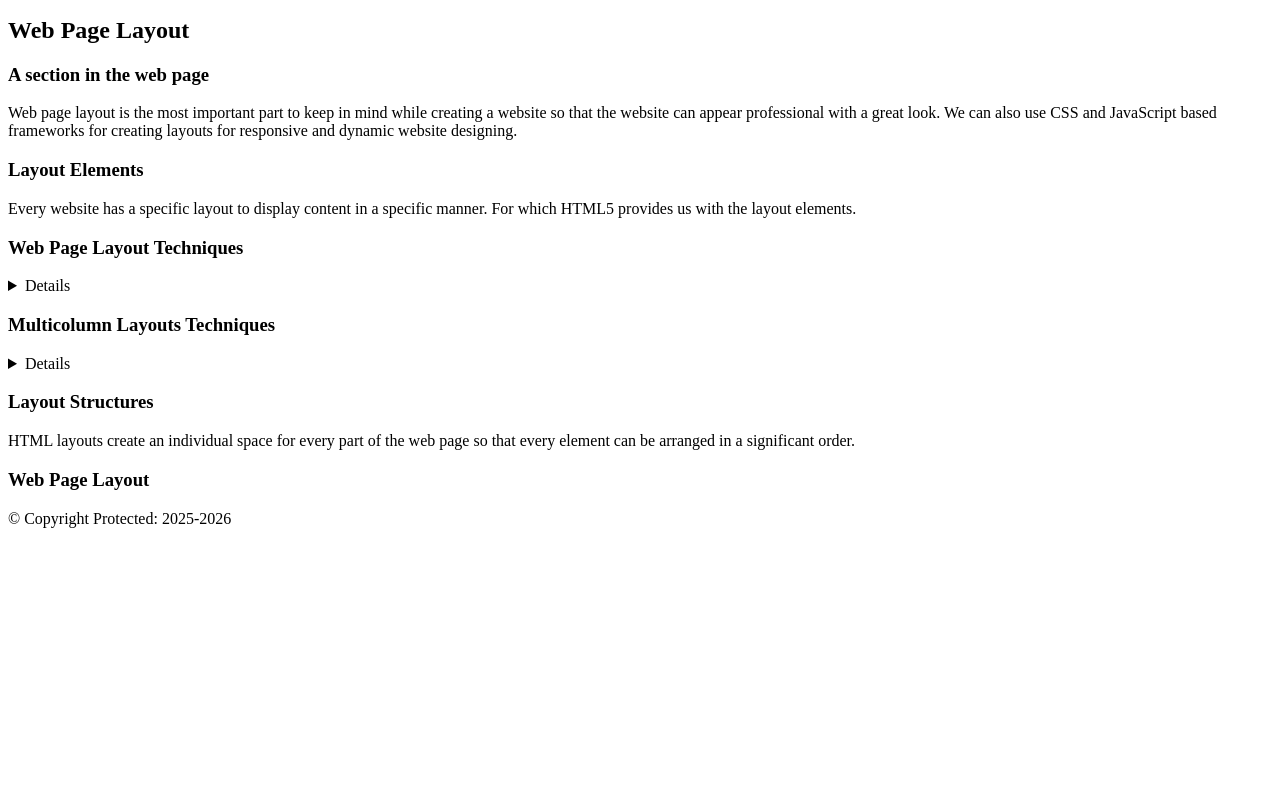
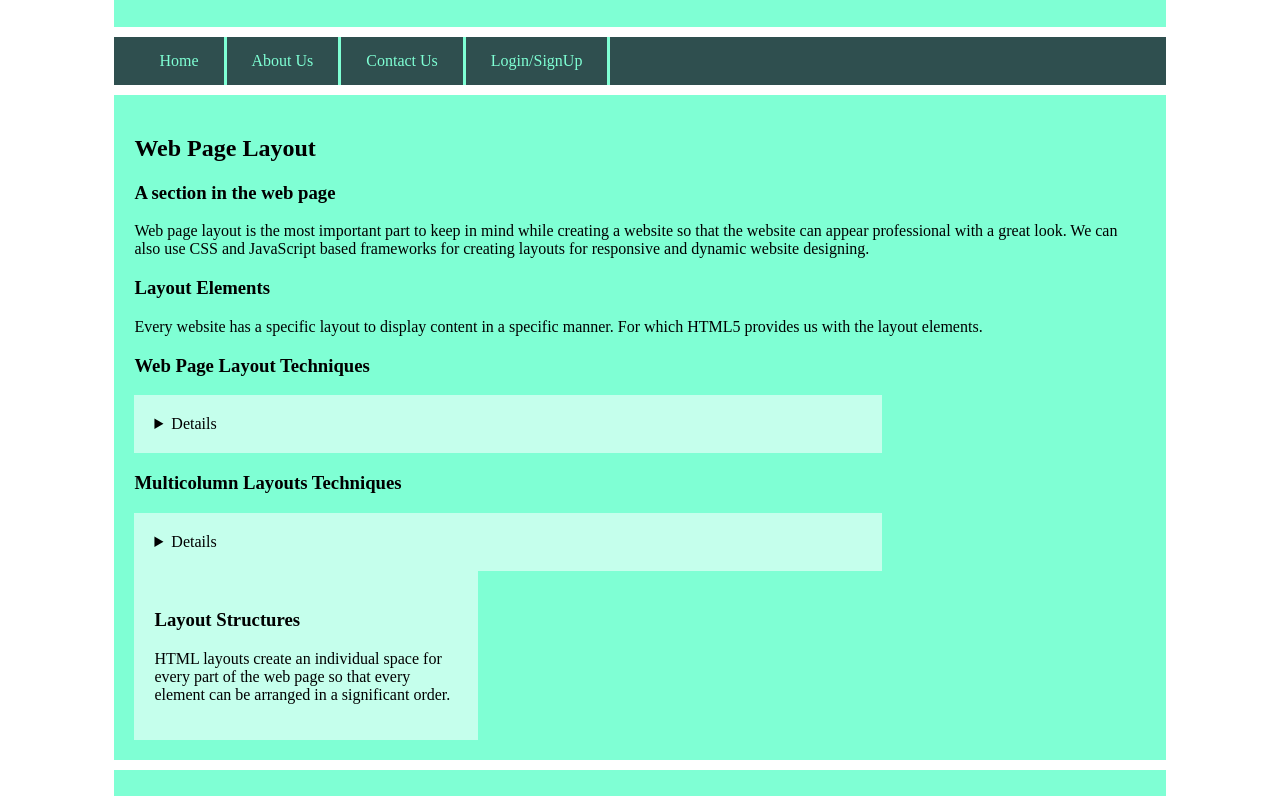
Before and after one commit to PoojaLohar21/Webdesigning, a plain HTML site: page index.html in a window 1280 px wide. Shown: the part 101-897 px from the top of the page. Before the commit the page ends 800 px from the top, so only its background shows below. Drawn offline with Linux system fonts and the light colour scheme.

Commit message:
Update index.html

```diff
--- a/index.html
+++ b/index.html
@@ -4,6 +4,8 @@
     <meta charset="UTF-8">
     <meta name="viewport" content="width=device-width, initial-scale=1.0">
     <title>Web Page Title</title>
+        <link rel="stylesheet" href="mystylesheet.css">
+
 </head>
 <body>
     <header>
```
